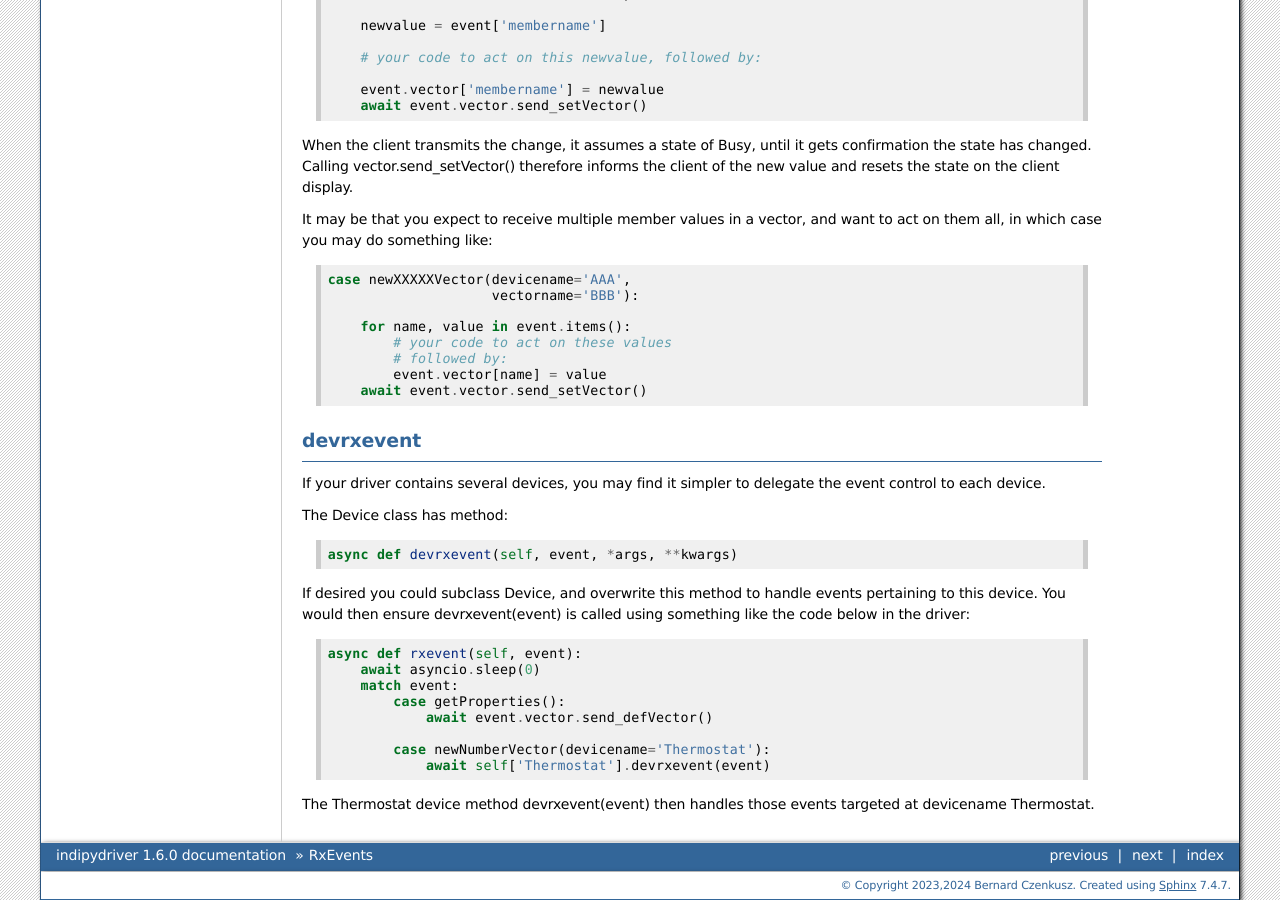
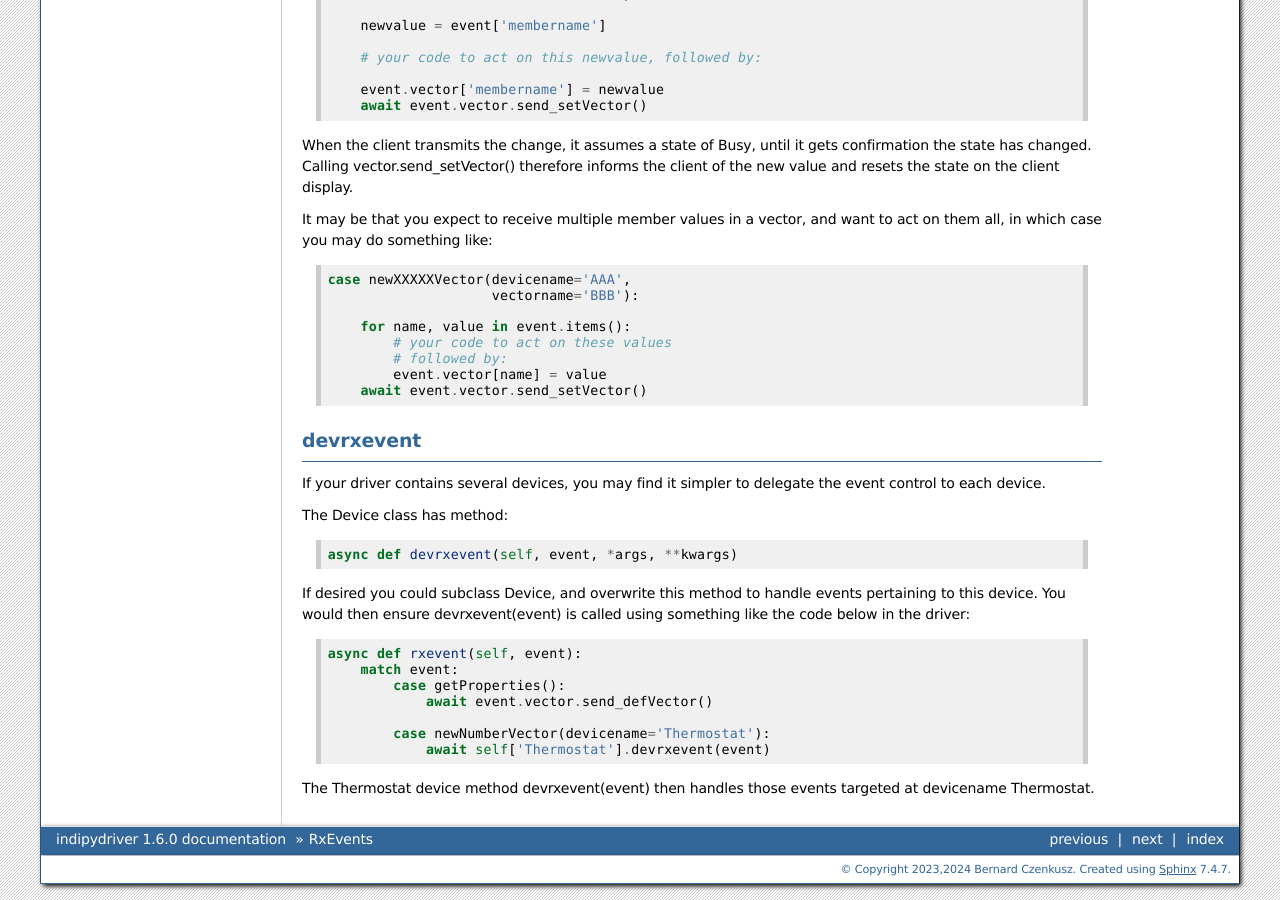
Before and after one commit to bernie-skipole/indipydriver, a Sphinx documentation site: the page built from docs/source/usage/rxevents.rst, in a window 1280 px wide and 900 px high, scrolled down 1712 px. Built offline with Sphinx 7.4.7, drawn with Linux system fonts in a browser that asks for light colours.

Commit message:
doc changes

```diff
--- a/docs/source/usage/rxevents.rst
+++ b/docs/source/usage/rxevents.rst
@@ -101,7 +101,6 @@ If desired you could subclass Device, and overwrite this method to handle events
 ensure devrxevent(event) is called using something like the code below in the driver::
 
     async def rxevent(self, event):
-        await asyncio.sleep(0)
         match event:
             case getProperties():
                 await event.vector.send_defVector()
```
